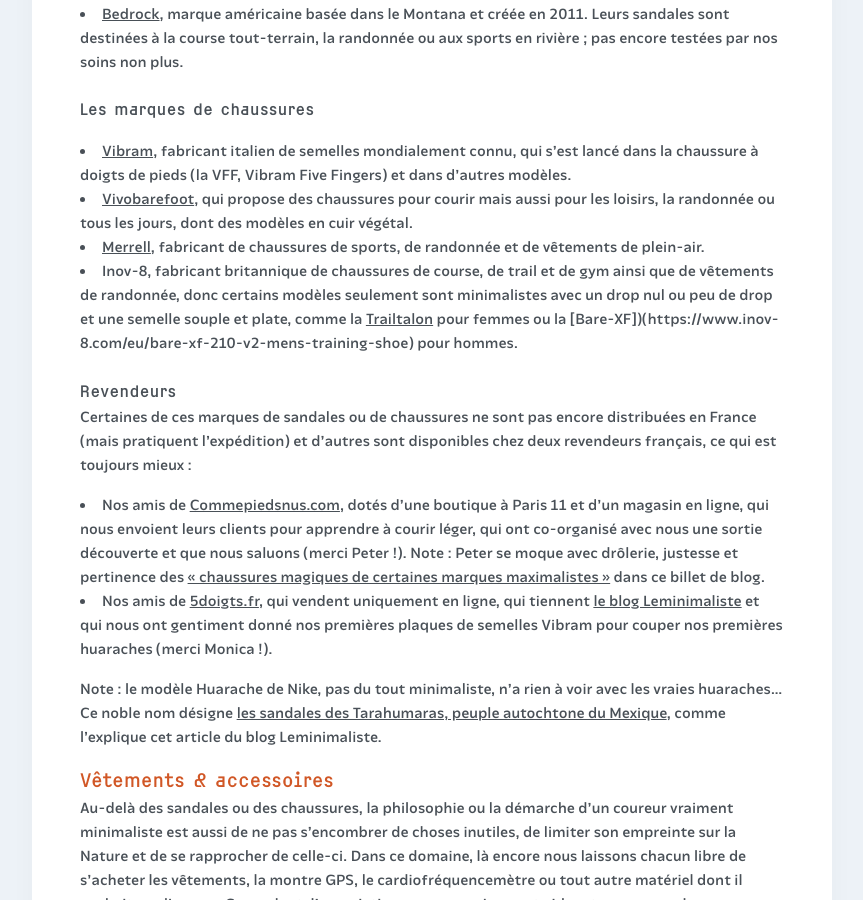
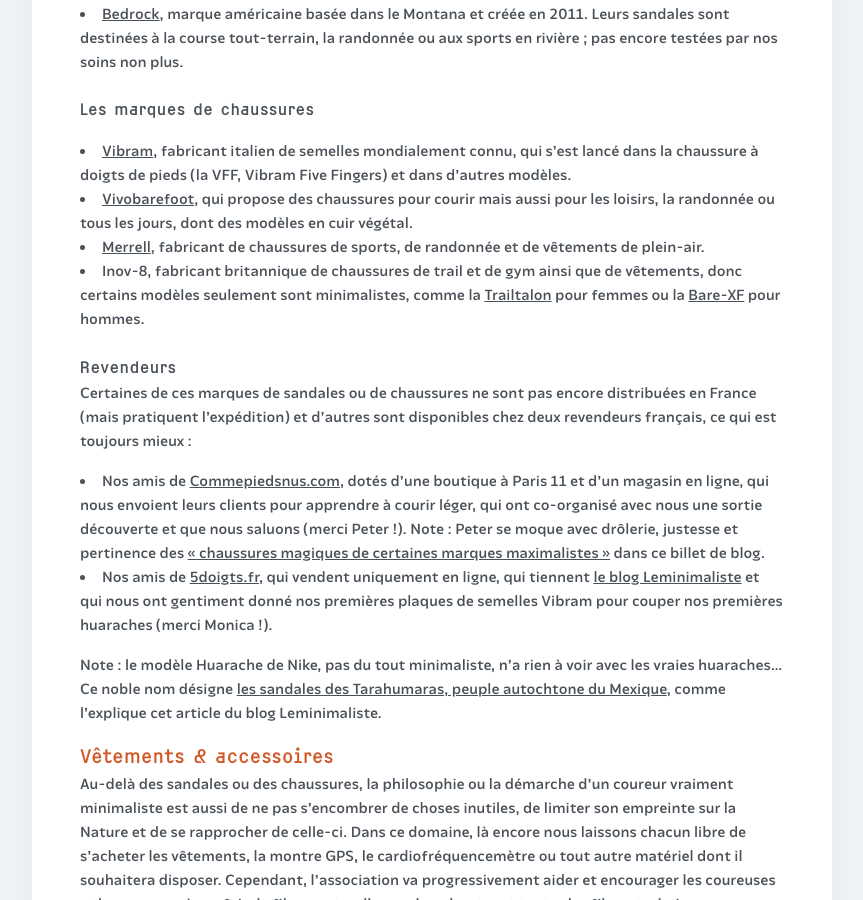
Before and after one commit to courirpaleo/courirpaleo.github.io, a Jekyll site: the page built from _pages/ressources.md, in a window 1280 px wide and 900 px high, scrolled down 10102 px. Shown: the whole window, without its empty margins (208-1071 px from the left). Built offline with Jekyll 4.4.1, drawn with Linux system fonts in a browser that asks for light colours; some web fonts are replaced.

Commit message:
Update ressources.md

```diff
--- a/_pages/ressources.md
+++ b/_pages/ressources.md
@@ -115,7 +115,7 @@
 - [Vibram](https://www.vibram.fr), fabricant italien de semelles mondialement connu, qui s'est lancé dans la chaussure à doigts de pieds (la VFF, Vibram Five Fingers) et dans d'autres modèles.
 - [Vivobarefoot](https://www.vivobarefoot.com/eu), qui propose des chaussures pour courir mais aussi pour les loisirs, la randonnée ou tous les jours, dont des modèles en cuir végétal.
 - [Merrell](https://www.merrell.com/FR/fr_FR/home), fabricant de chaussures de sports, de randonnée et de vêtements de plein-air.
-- Inov-8, fabricant britannique de chaussures de course, de trail et de gym ainsi que de vêtements de randonnée, donc certains modèles seulement sont minimalistes avec un drop nul ou peu de drop et une semelle souple et plate, comme la [Trailtalon](https://www.inov-8.com/eu/trailtalon-235-v2-womens) pour femmes ou la [Bare-XF])(https://www.inov-8.com/eu/bare-xf-210-v2-mens-training-shoe) pour hommes.
+- Inov-8, fabricant britannique de chaussures de trail et de gym ainsi que de vêtements, donc certains modèles seulement sont minimalistes, comme la [Trailtalon](https://www.inov-8.com/eu/trailtalon-235-v2-womens) pour femmes ou la [Bare-XF](https://www.inov-8.com/eu/bare-xf-210-v2-mens-training-shoe) pour hommes.
 
 #### Revendeurs
 Certaines de ces marques de sandales ou de chaussures ne sont pas encore distribuées en France (mais pratiquent l'expédition) et d'autres sont disponibles chez deux revendeurs français, ce qui est toujours mieux&nbsp;:
```
